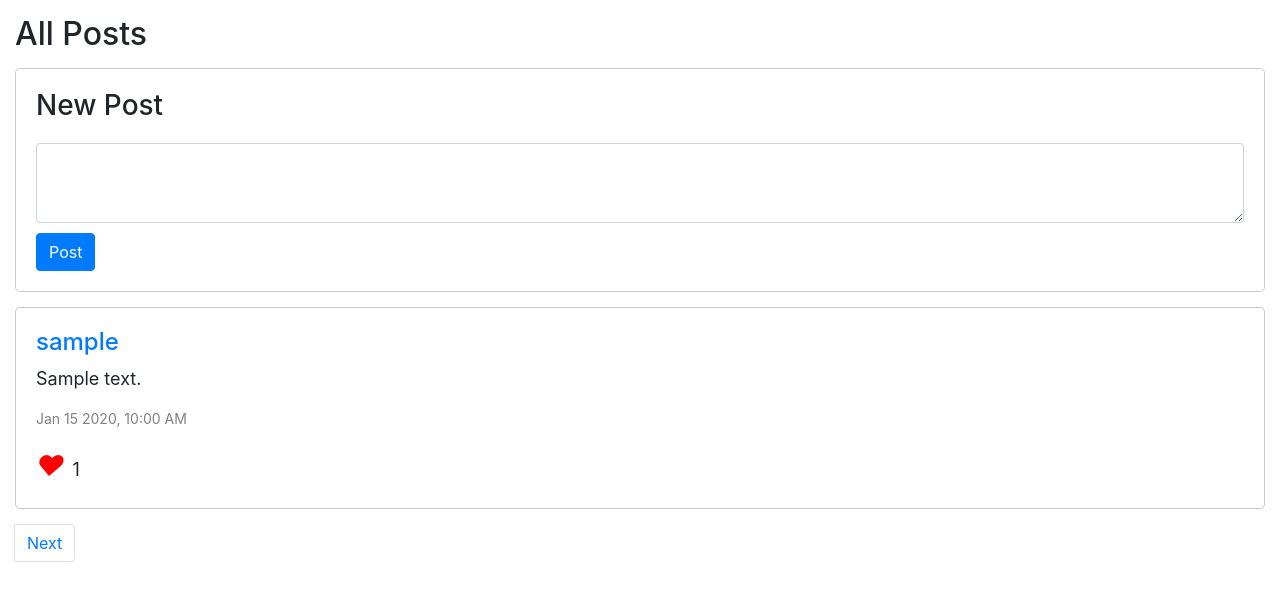
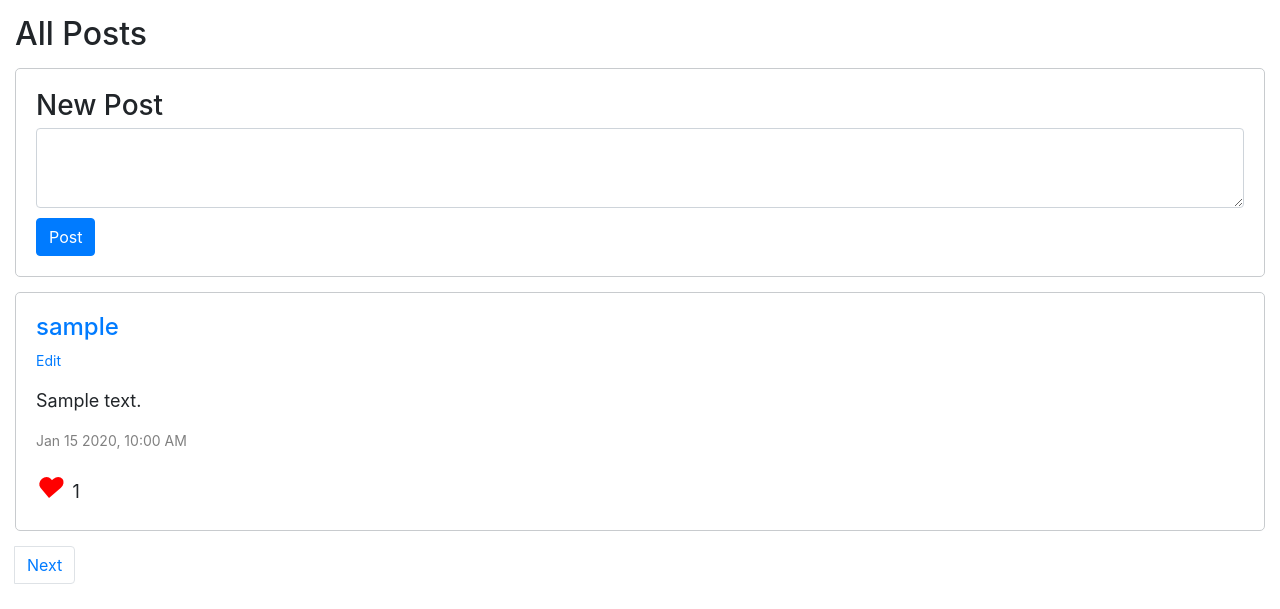
Before and after one commit to danrmoliv/cs50w-project4, a Django app: page / in a window 1280 px wide. Shown: the part 56-665 px from the top of the page. Run offline with Django 3.2, Linux system fonts and the light colour scheme; a user stored in the database is signed in; tables that the repository leaves empty hold one stand-in row (values such as "Sample post"); some libraries are stand-ins or nearby versions.

Commit message:
Implement PUT edit

```diff
--- a/network/static/network/scriptIndex.js
+++ b/network/static/network/scriptIndex.js
@@ -250,11 +250,54 @@ function createPostsCards(profile, divPostsView, page=1){
         load_profile_user(userWhoPosted);
       });
 
-      // const editAnchorElement = document.createElement('p');
-      // // editAnchorElement.href
-      // editAnchorElement.innerHTML = "<a>Edit</a>";
-      // editAnchorElement.style.fontSize = '14px';
-      // elementPost.appendChild(editAnchorElement);
+      if (currentUsername === userWhoPosted) {
+        const editAnchorElement = document.createElement('p');
+      // editAnchorElement.href
+        editAnchorElement.innerHTML = "<a href='#'>Edit</a>";
+        editAnchorElement.style.fontSize = '14px';
+        elementPost.appendChild(editAnchorElement);
+
+        editAnchorElement.addEventListener('click', (event) => {
+          event.preventDefault()
+          const formEditElement = document.createElement('form');
+          formEditElement.id = 'edit-post';
+
+          formEditElement.innerHTML = `
+              <textarea class="form-control" id="edit-body" placeholder="${body}">${body}</textarea>
+              <input type="submit" value="Save" class="btn btn-primary"/>
+          `
+          elementPost.innerHTML = '';
+          elementPost.appendChild(formEditElement);
+
+          formEditElement.addEventListener("submit", (event) => {
+                event.preventDefault();
+
+                const bodyEdit = document.querySelector('#edit-body').value;
+
+                console.log(bodyEdit)
+
+                fetch(`/posts/${postId}`, {
+                  method: 'PUT',
+                  headers: {
+                    // Informa ao servidor que você está enviando JSON
+                    'Content-Type': 'application/json',
+                    // Adiciona o token CSRF ao cabeçalho que o Django espera
+                    'X-CSRFToken': csrfToken
+                  },
+                  body: JSON.stringify({
+                      edit: true,
+                      bodyEdit: bodyEdit,
+                      currentUser: currentUsername
+                  })
+                  })
+
+              }
+            )
+
+        })
+      }
+
+
 
       const bodyPostElement = document.createElement('p');
       bodyPostElement.textContent = body;
--- a/network/static/network/styles.css
+++ b/network/static/network/styles.css
@@ -33,10 +33,20 @@ h2, #pagination-btns{
 }
 
 #new-post > h3 {
-    margin-bottom: 20px;
+    margin-bottom: 5px;
 }
 
 #new-post > form > textarea {
+    margin-bottom: 10px;
+    height: 80px;
+}
+
+#edit-post {
+    margin: 15px;
+}
+
+
+#edit-post > textarea {
     margin-bottom: 10px;
     height: 80px;
 }
--- a/network/views.py
+++ b/network/views.py
@@ -53,14 +53,21 @@ def return_posts(request, user_posts):
         if data.get("like"):
 
             post_item.liked_by.add(usuario_request)
-
             post_item.save()
 
         elif data.get("unlike"):
 
             post_item.liked_by.remove(usuario_request)
+            post_item.save()
 
-            post_item.save()
+        elif data.get("edit"):
+            if usuario_request == post_item.user:
+                post_item.body = data.get('bodyEdit')
+                post_item.save()
+
+                return HttpResponse(status=204)
+            else:
+                return HttpResponse(status=403)
 
         print(data, user_posts, post_item)
 
```
